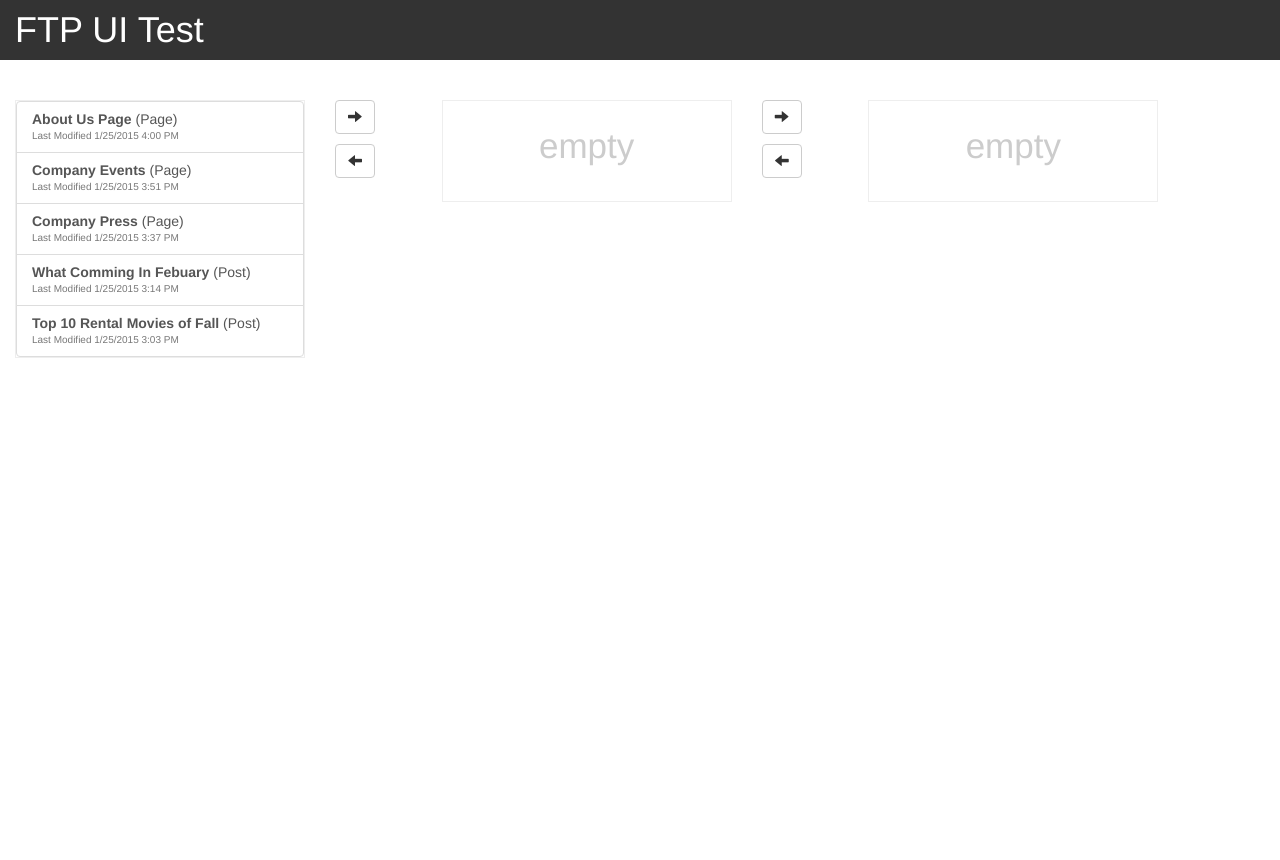
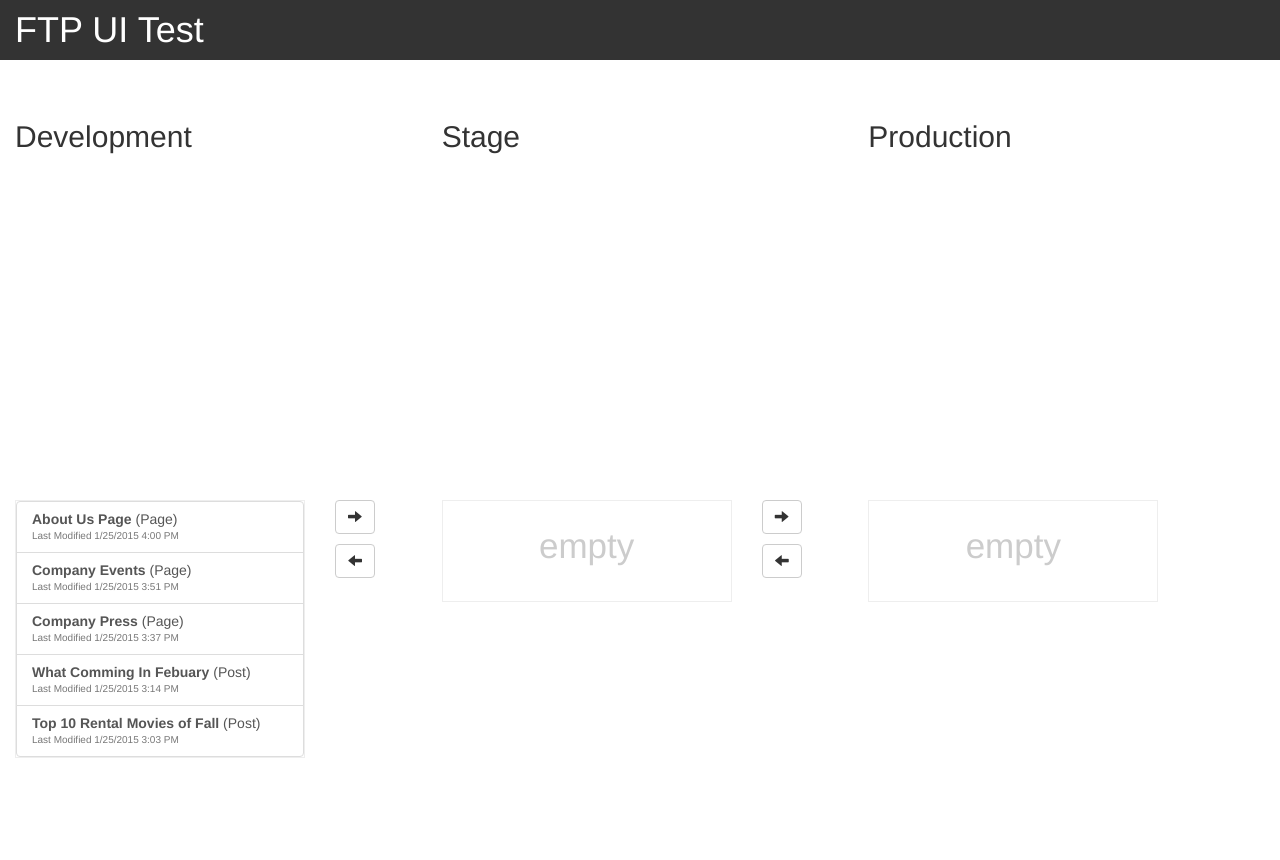
Before and after one commit to sgehringDesign/thinkful-ftplist, a plain HTML site: page index.html in a window 1280 px wide. Before the commit the page ends 800 px from the top, so only its background shows below. Drawn offline with nearby package versions, Linux system fonts and the light colour scheme.

Commit message:
add html

```diff
--- a/index.html
+++ b/index.html
@@ -122,6 +122,17 @@
 </header>
 <div class="container-fluid">
   <div class="row">
+    <div class="col-ftp-wrapper col-xs-4" >
+      <h2>Development</h2>
+    </div>
+    <div class="col-ftp-wrapper col-xs-4" >
+      <h2>Stage</h2>
+    </div>
+    <div class="col-ftp-wrapper col-xs-4" >
+      <h2>Production</h2>
+    </div>
+  </div>
+  <div class="row">
     <div class="col-ftp-wrapper col-xs-3" >
       <div id="development-wrapper" class="col-ftp list-group">
         <a class="list-group-item"><strong>About Us Page</strong> (Page)<br /><span class="text-muted">Last Modified 1/25/2015 4:00 PM</span></a>
```
